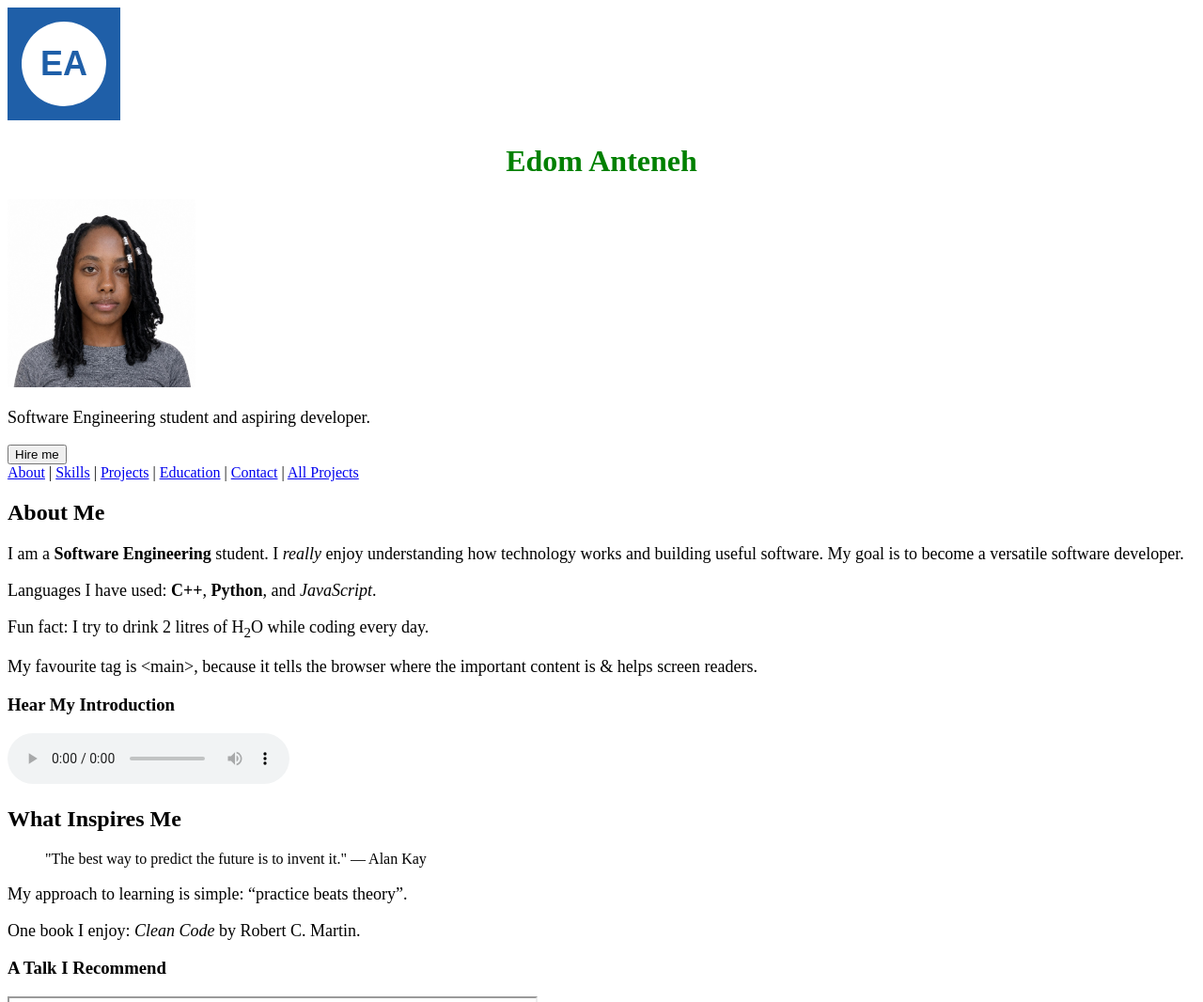
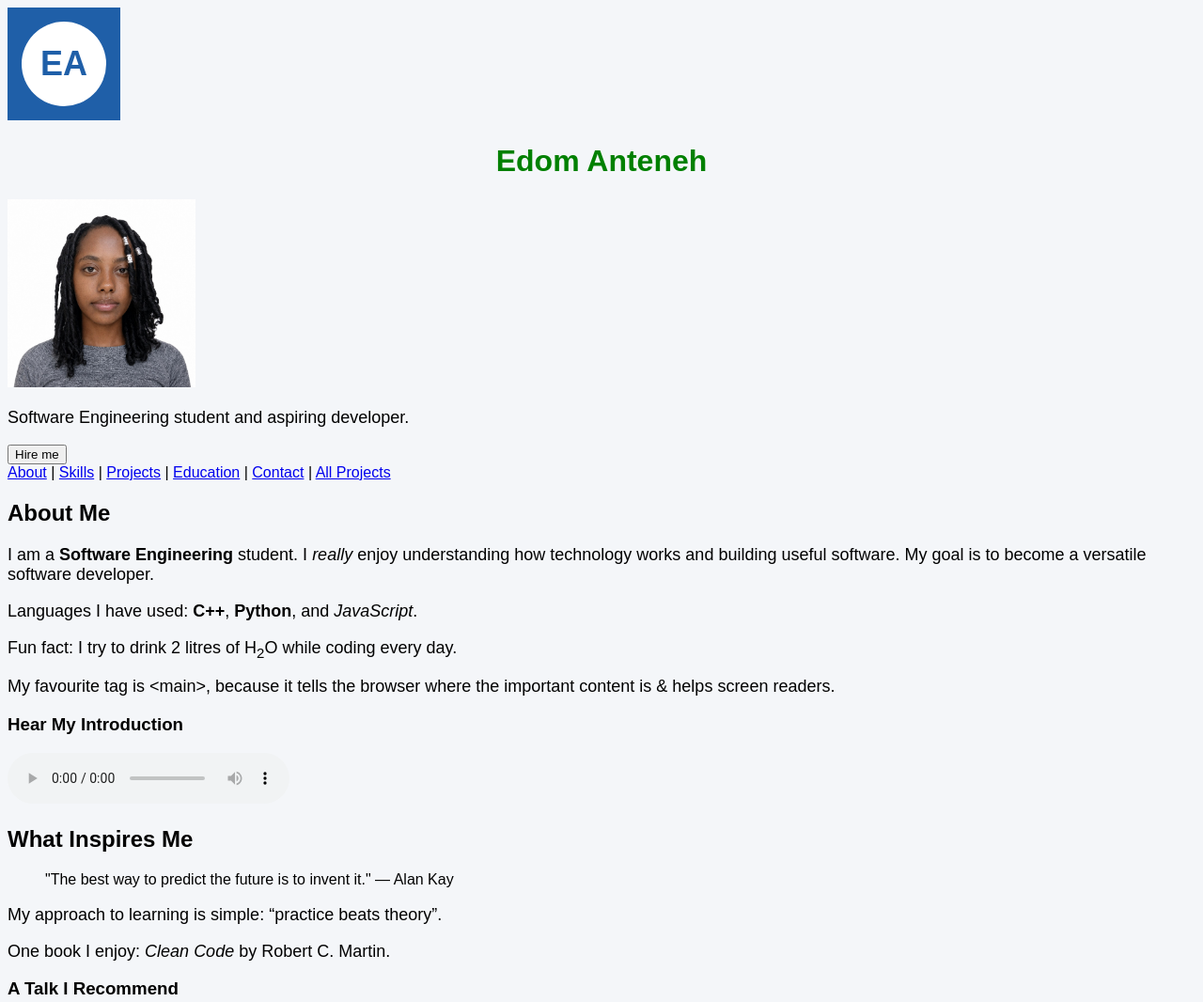
Before and after one commit to ed-om/portfolio, a plain HTML site: page index.html in a window 1280 px wide. Shown: the top 1066 px of the page at 94% size. Drawn offline with Linux system fonts and the light colour scheme; grey boxes are pictures that could not be loaded.

Commit message:
feat: added a stylesheet even though it didn't have any change on the h1 text because the inline styling in index.html is given high priority

```diff
--- /dev/null
+++ b/css/style.css
@@ -0,0 +1,8 @@
+body {
+    background-color: #f4f6f9;
+    font-family: Arial, sans-serif;
+}
+
+h1 {
+    color: orange;
+}
--- a/index.html
+++ b/index.html
@@ -10,6 +10,7 @@
     <meta name="referrer" content="strict-origin-when-cross-origin">
 
     <title>Edom Anteneh | Portfolio</title>
+    <link rel="stylesheet" href="css/style.css">
     <style>
     h1 {
         color: purple;
```
